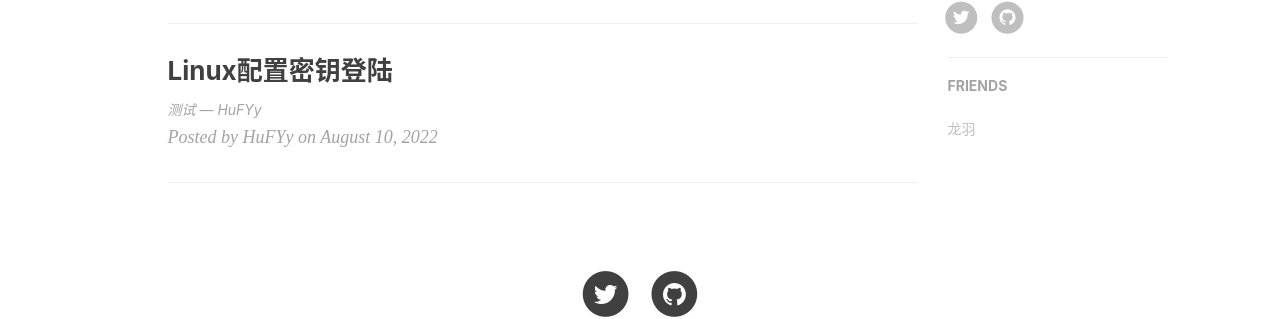
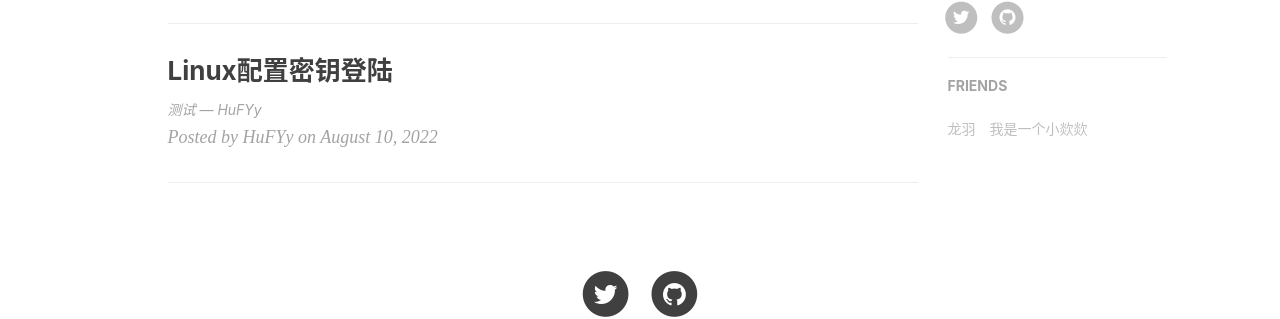
Before and after one commit to hufyy/hufyy.github.io, a Jekyll site: the page built from index.html, in a window 1280 px wide. Shown: the part 858-1177 px from the top of the page. Built offline with Jekyll 4.4.1, drawn with Linux system fonts in a browser that asks for light colours; nearby versions of some CDN libraries; the list of posts is cut into pages by our own code; comment, search, counter and statistics services are not loaded.

Commit message:
添加友情链接

```diff
--- a/_config.yml
+++ b/_config.yml
@@ -92,6 +92,7 @@ page-mathjax: false
 friends:
   [
     { title: "龙羽", href: "https://www.longyu.cool" },
+    { title: "我是一个小欻欻", href: "https://blog.csdn.net/qq_39704419" },
     # { title: "Ebn Zhang", href: "https://ebnbin.dev/" },
     #{ title: "Kun Qian", href: "http://kunq.me" },
     #{ title: "Sherry Woo", href: "https://sherrywoo.me/" },
```
